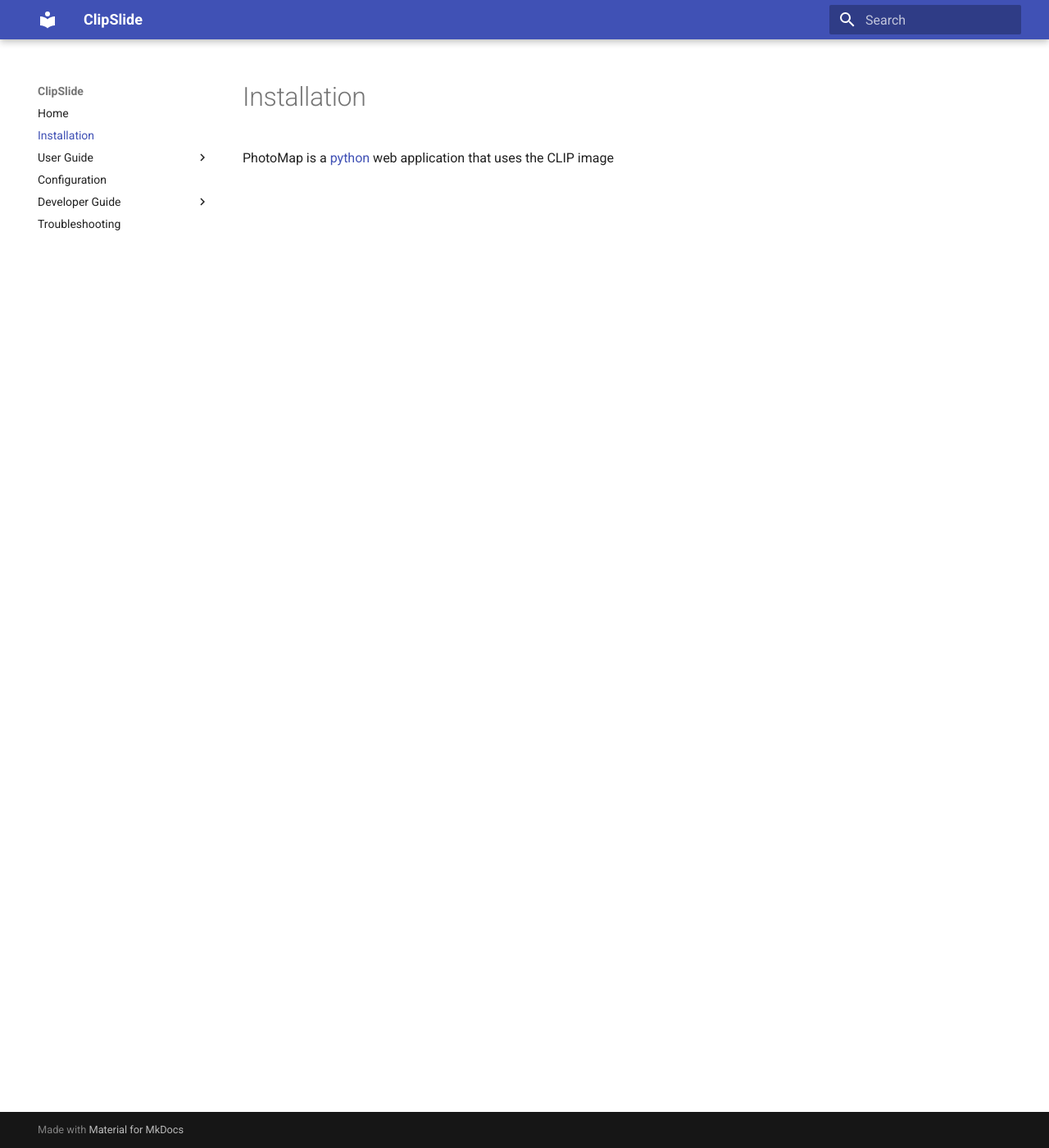
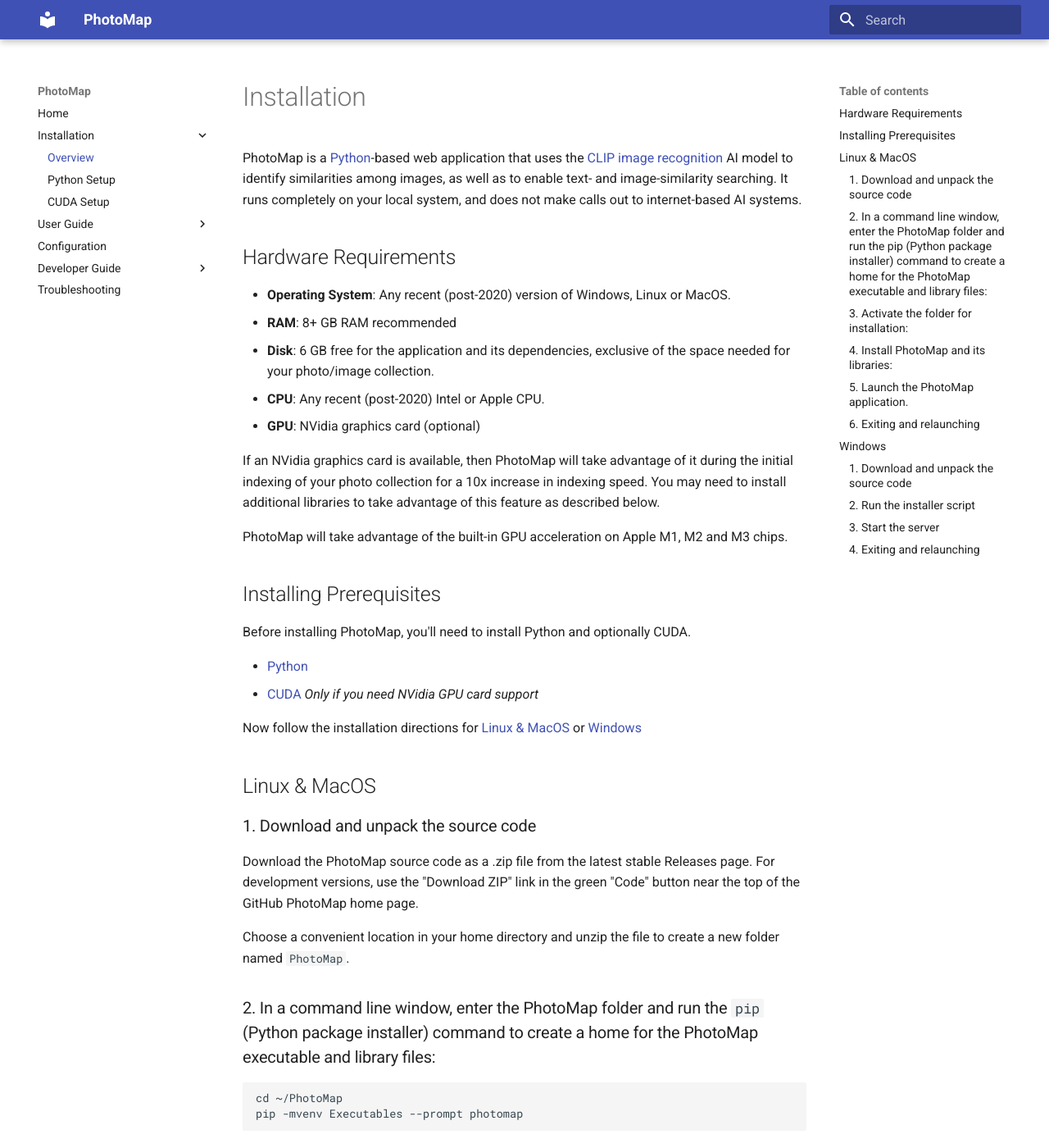
Before and after one commit to lstein/PhotoMapAI, an MkDocs documentation site: the page built from docs/installation.md, in a window 1280 px wide and 1400 px high. Shown: the whole window at 82% size. Built offline with MkDocs 1.6.1 and Material for MkDocs 9.7.7, drawn with Linux system fonts in a browser that asks for light colours; some of the changed text lies outside the part shown.

Commit message:
add initial instructions for CUDA installation, Windows, Linux and MacOS

````diff
--- a/docs/installation.md
+++ b/docs/installation.md
@@ -1,3 +1,106 @@
 # Installation
 
-PhotoMap is a [python](https://www.python.org/) web application that uses the CLIP image
+PhotoMap is a [Python](https://www.python.org/)-based web application that uses the [CLIP image recognition](https://openai.com/index/clip/) AI model to identify similarities among images, as well as to enable text- and image-similarity searching. It runs completely on your local system, and does not make calls out to internet-based AI systems.
+
+## Hardware Requirements
+
+* **Operating System**: Any recent (post-2020) version of Windows, Linux or MacOS.
+* **RAM**: 8+ GB RAM recommended
+* **Disk**: 6 GB free for the application and its dependencies, exclusive of the space needed for your photo/image collection.
+* **CPU**: Any recent (post-2020) Intel or Apple CPU.
+* **GPU**: NVidia graphics card (optional)
+
+If an NVidia graphics card is available, then PhotoMap will take advantage of it during the initial indexing of your photo collection for a 10x increase in indexing speed. You may need to install additional libraries to take advantage of this feature as described below.
+
+PhotoMap will take advantage of the built-in GPU acceleration on Apple M1, M2 and M3 chips.
+
+## Installing Prerequisites
+
+Before installing PhotoMap, you'll need to install Python and optionally CUDA.
+
+- [Python](/installation/python/)
+- [CUDA](/installation/cuda/) *Only if you need NVidia GPU card support*
+
+Now follow the installation directions for [Linux & MacOS](#linux-&-macos) or [Windows](#windows)
+
+## Linux & MacOS
+
+### 1. Download and unpack the source code
+
+Download the PhotoMap source code as a .zip file from the latest stable Releases page. For development versions, use the "Download ZIP" link in the green "Code" button near the top of the GitHub PhotoMap home page.
+
+Choose a convenient location in your home directory and unzip the file to create a new folder named `PhotoMap`.
+
+### 2. In a command line window, enter the PhotoMap folder and run the `pip` (Python package installer) command to create a home for the PhotoMap executable and library files:
+
+```bash
+cd ~/PhotoMap
+pip -mvenv Executables --prompt photomap
+```
+
+### 3. Activate the folder for installation:
+
+```bash
+source Executables/bin/activate
+```
+
+Your system prompt should change to read `(photomap)` at this point.
+
+### 4. Install PhotoMap and its libraries:
+
+```bash
+pip install .
+```
+
+This will download and install all the libraries that PhotoMap requires. Depending on your internet speed, this may take a while.
+
+### 5. Launch the PhotoMap application.
+
+If installation completed without errors, launch the PhotoMap server with the `start_photomap` command:
+
+```bash
+start_photomap
+```
+
+You should see a few startup messages, followed by the URL for the running server. Cut and paste this into your browser, and follow the prompts to configure and index your first album. See [Albums](../user-guide/albums) for a walkthrough.
+
+### 6. Exiting and relaunching
+
+To exit the server, press ^C (control-C).
+
+To launch it again, you may (re)activate the Executables folder:
+
+```bash
+source Executables/bin/activate
+start_photomap
+```
+
+Alternatively, you can run it directly from its folder:
+
+```bash
+./Executables/bin/start_photomap
+```
+
+Or just use the file browser to navigate to the `start_photomap` script and double-click it!
+
+## Windows
+
+### 1. Download and unpack the source code
+
+Download the PhotoMap source code as a .zip file from the latest stable Releases page. For development versions, use the "Download ZIP" link in the green "Code" button near the top of the GitHub PhotoMap home page.
+
+Choose a convenient location in your home directory and unzip the file to create a new folder named `PhotoMap`.
+
+### 2. Run the installer script
+
+Open a Powershell command-line window, navigate to `PhotoMap`, find the `installation` folder, and double-click the `install_windows` script file. The system will check that Python and other requirements are installed, download the necessary library files, and create a .bat script named `start_photomap`.
+
+### 3. Start the server
+
+Double-click `start_photomap.bat` to launch the server. You should see a few startup messages, followed by the URL for the running server. Cut and paste this into your browser, and follow the prompts to configure and index your first album. See [Albums](../user-guide/albums) for a walkthrough.
+
+### 4. Exiting and relaunching
+
+To exit the server, press ^C (control-C).
+
+To relaunch the server, run the `start_photomap` .bat script again. For your convenience, you may move this script anywhere you like. However, don't move the PhotoMap directory!
--- a/mkdocs.yml
+++ b/mkdocs.yml
@@ -1,9 +1,12 @@
-site_name: ClipSlide
+site_name: PhotoMap
 docs_dir: docs
 
 nav:
   - Home: index.md
-  - Installation: installation.md
+  - Installation:
+      - Overview: installation.md
+      - Python Setup: installation/python.md
+      - CUDA Setup: installation/cuda.md
   - User Guide:
       - Basic Usage: user-guide/basic-usage.md
       - Search: user-guide/search.md
--- a/pyproject.toml
+++ b/pyproject.toml
@@ -9,7 +9,7 @@
 authors = [
     { name = "Lincoln Stein", email = "lincoln.stein@gmail.com" }
 ]
-requires-python = ">=3.8"
+requires-python = ">=3.10"
 dependencies = [
     "Pillow",
     "clip-anytorch",
````
Also changed, not shown: docs/docs/index.md (deleted, +0 -17 lines), docs/installation/cuda.md (added, +31 -0 lines), docs/installation/python.md (added, +13 -0 lines), 2 other files.
